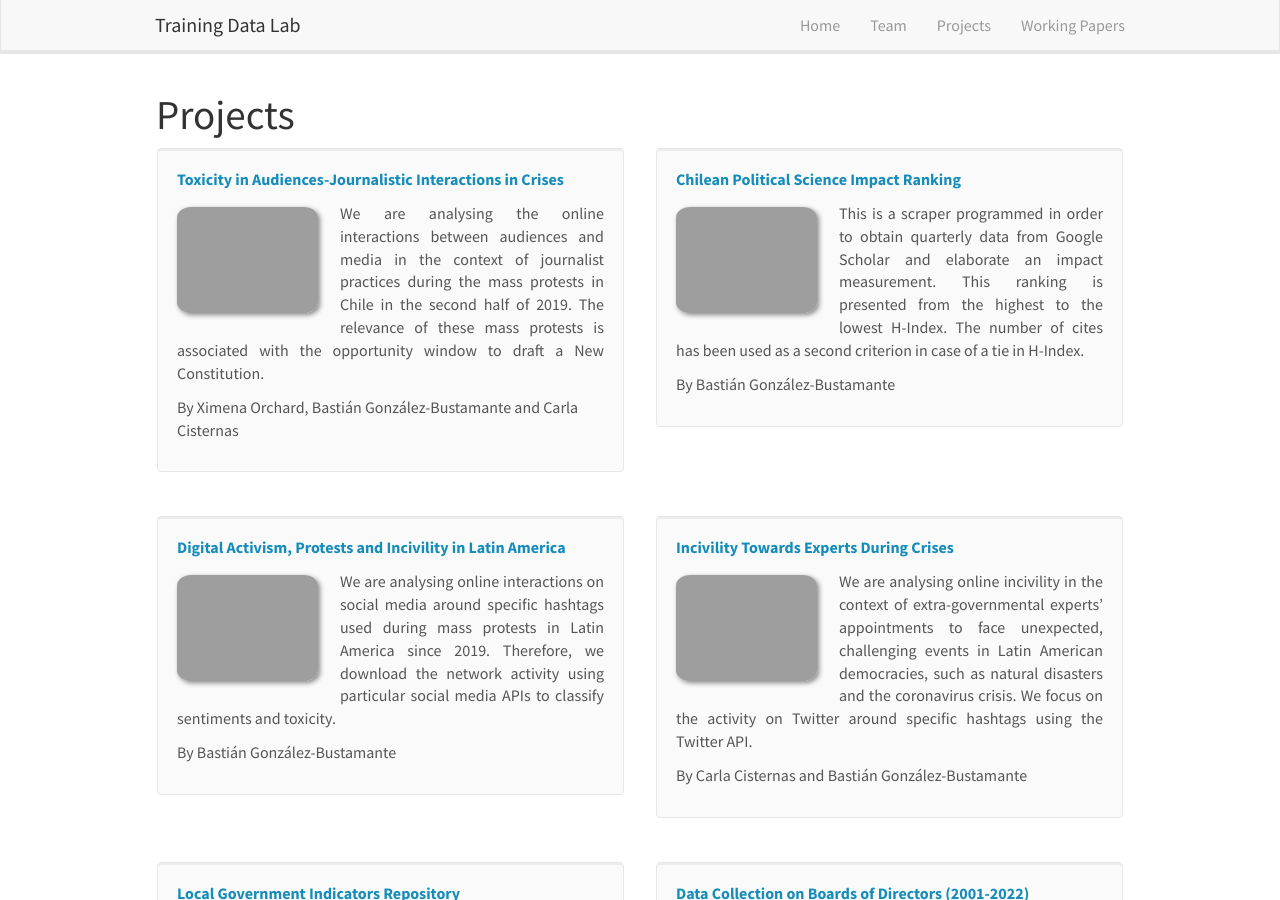
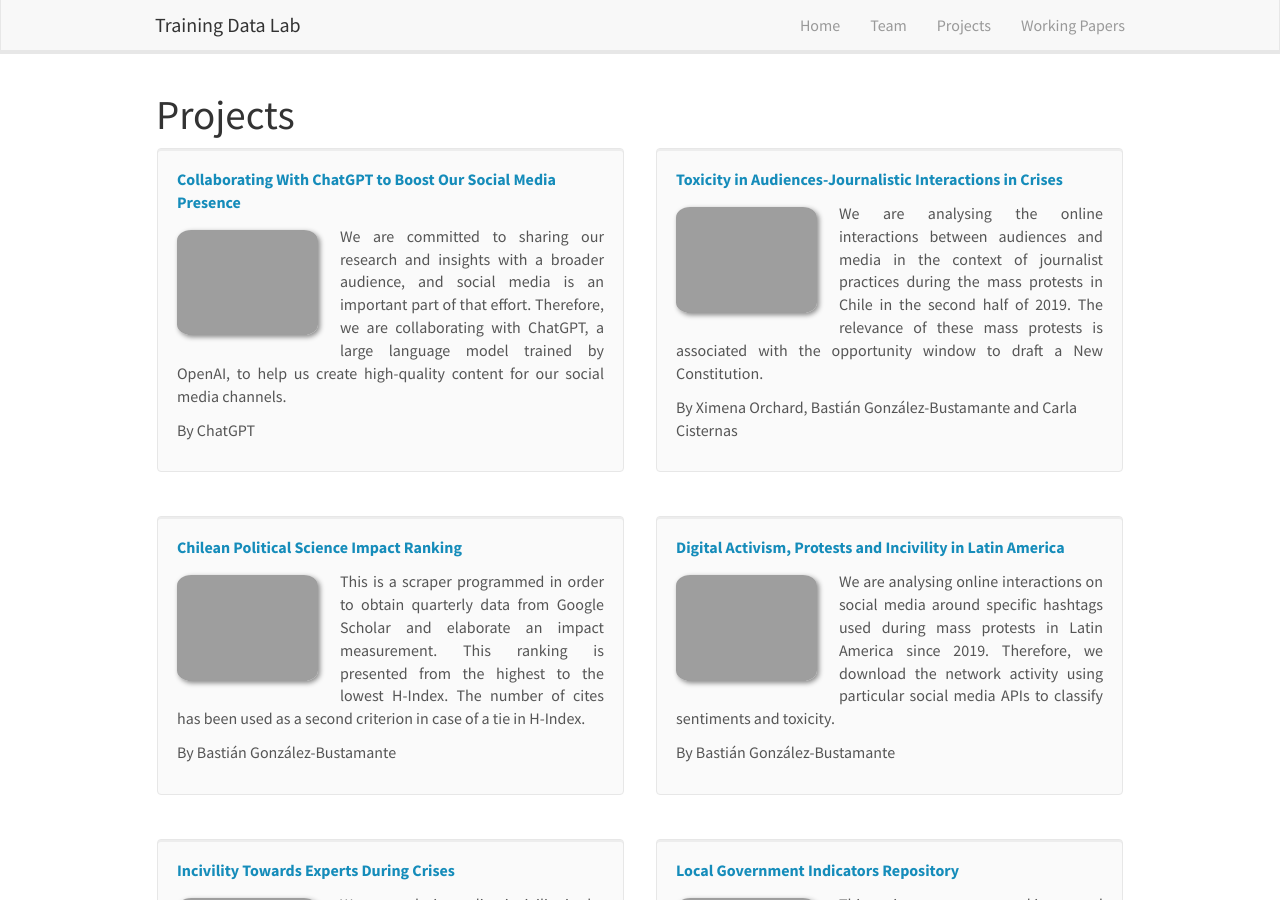
Before and after one commit to training-datalab/old-training-datalab.com, a Jekyll site: the page built from _pages/projects.md, in a window 1280 px wide and 900 px high. Built offline with Jekyll 4.4.1, drawn with Linux system fonts in a browser that asks for light colours; nearby versions of some CDN libraries.

Commit message:
Update projects.yml

```diff
--- a/_data/projects.yml
+++ b/_data/projects.yml
@@ -1,3 +1,13 @@
+- title: "Collaborating With ChatGPT to Boost Our Social Media Presence"
+  image: mondrian_twitter.png
+  description: We are committed to sharing our research and insights with a broader audience, and social media is an important part of that effort. Therefore, we are collaborating with ChatGPT, a large language model trained by OpenAI, to help us create high-quality content for our social media channels.
+  authors: ChatGPT
+  link:
+    url: https://training-datalab.com/projects/chatgpt-social-media
+    display: See Project
+  highlight: 1
+  news2:
+
 - title: "Toxicity in Audiences-Journalistic Interactions in Crises"
   image: twmedia.png
   description: We are analysing the online interactions between audiences and media in the context of journalist practices during the mass protests in Chile in the second half of 2019. The relevance of these mass protests is associated with the opportunity window to draft a New Constitution.
```
